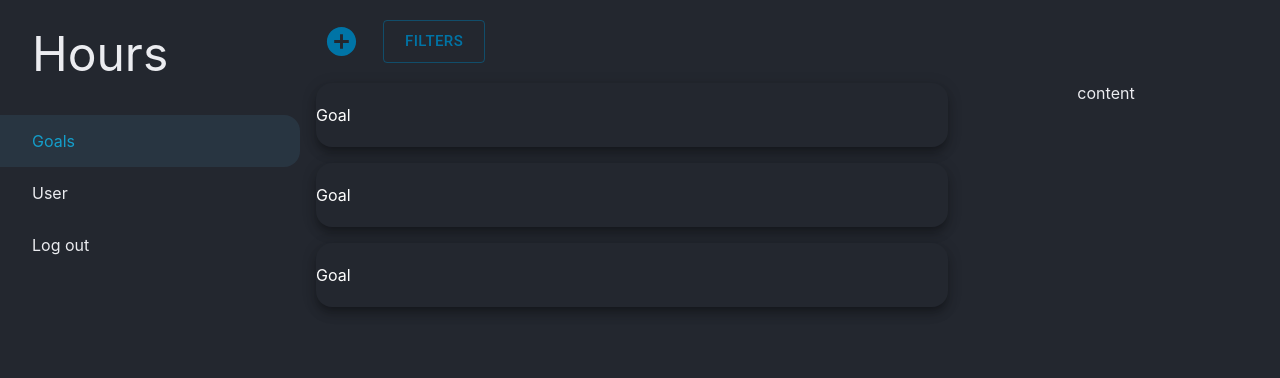
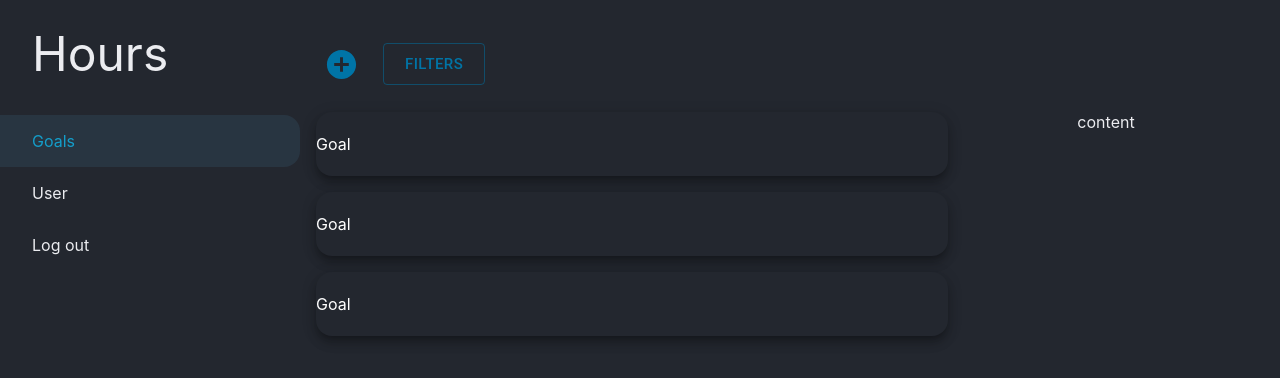
Before and after one commit to IvanGlebov/Hours, a React (Create React App) app: page / in a window 1280 px wide. Shown: the top 378 px of the page. Built offline with nearby package versions, Linux system fonts and the light colour scheme.

Commit message:
HeaderControls styles update

```diff
--- a/src/components/HeaderControls/HeaderControls.module.css
+++ b/src/components/HeaderControls/HeaderControls.module.css
@@ -6,4 +6,6 @@
     justify-content: flex-start;
     gap: var(--space);
     padding: var(--space);
+    padding-top: calc(var(--space) * 2);
+    height: 64px;
 }
```
